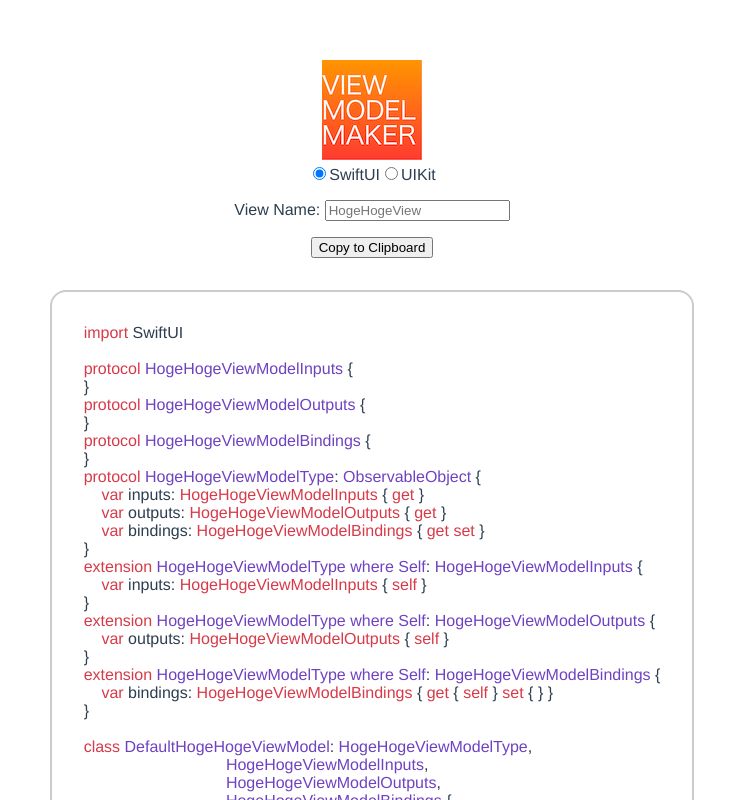
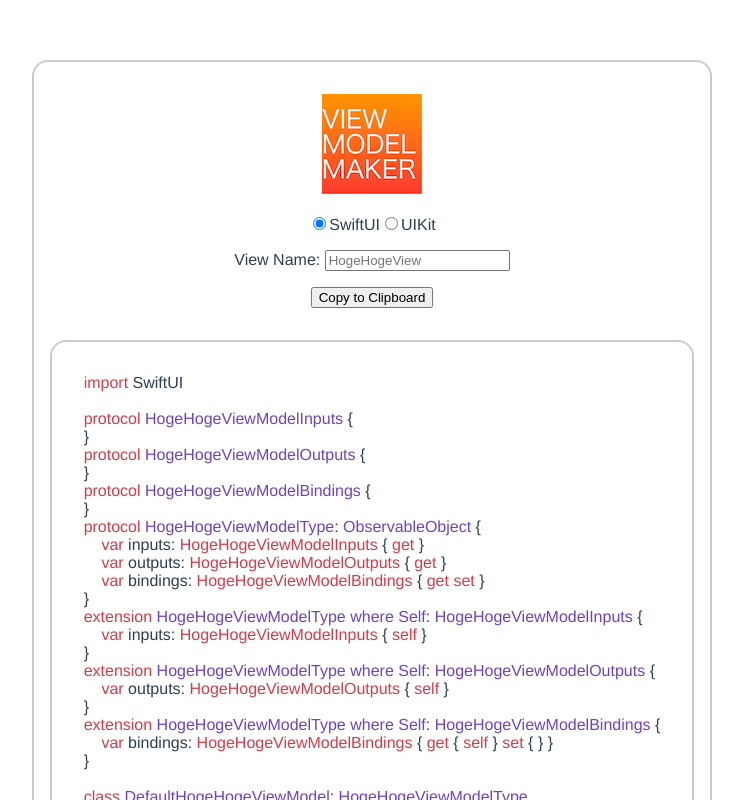
Before and after one commit to fuziki/swift-vmtype-maker, a Vue app: page / in a window 1280 px wide. Shown: the top 800 px of the page, without its empty margins (268-1011 px from the left). Built offline with nearby package versions, Linux system fonts and the light colour scheme.

Commit message:
make border

```diff
--- a/src/App.vue
+++ b/src/App.vue
@@ -1,6 +1,5 @@
 <template>
   <div id="app">
-    <img alt="Vue logo" src="./assets/icon_100.png">
     <HelloWorld/>
     <v-footer>
       <Footer/>
--- a/src/components/HelloWorld.vue
+++ b/src/components/HelloWorld.vue
@@ -1,5 +1,6 @@
 <template>
   <div class="hello">
+    <p><img alt="Vue logo" src="../assets/icon_100.png"></p>
     <label>
       <label><input type="radio" v-model="selectionFramework" value="SwiftUI">SwiftUI</label>
       <label><input type="radio" v-model="selectionFramework" value="UIKit">UIKit</label>
@@ -171,10 +172,16 @@ class Mocked{{NAME}}Model: {{NAME}}ModelType,
 </script>
 
 <style>
+.hello {
+  display: inline-block;
+  padding: 16px;
+  border-radius: 16px;
+  border: 2px solid #cccccc;
+  margin-bottom: 32px;
+}
 .centering-block {
  text-align: center;
  margin-top: 32px;
- margin-bottom: 32px;
 }
 .centering-block .centering-block-inner {
  text-align: left;
```
